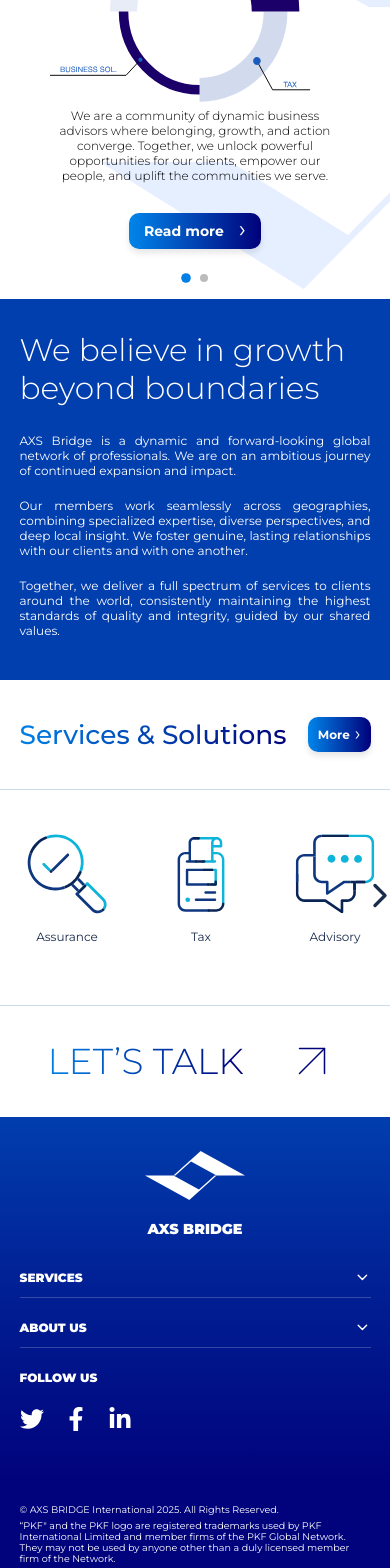
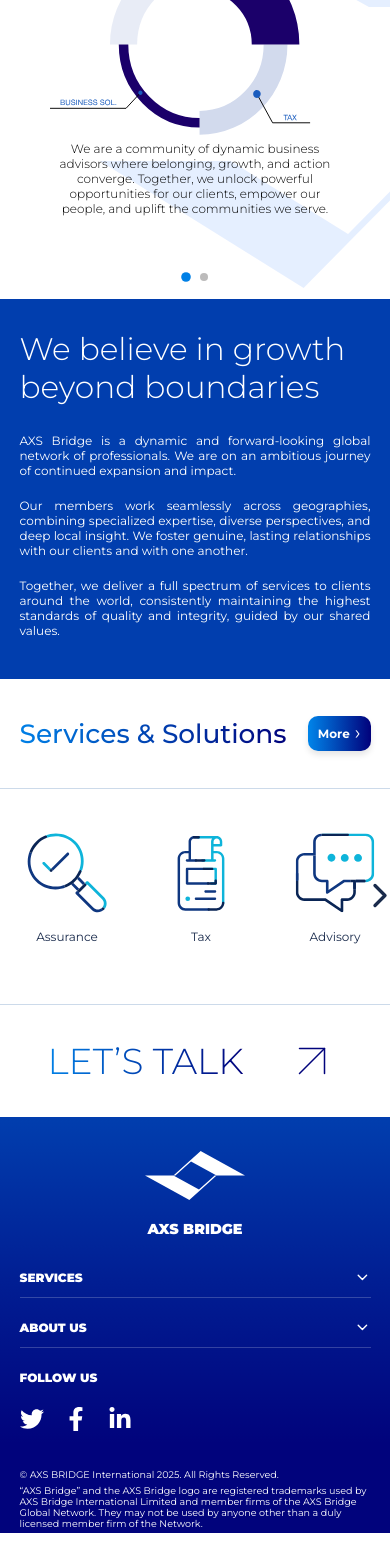
Before and after one commit to Muhammadsuleman31/axs-bridge, a Next.js app: page / in a window 390 px wide. Shown: the part 303-1871 px from the top of the page. After the commit the page ends 1836 px from the top, so only its background shows below. Built offline with nearby package versions, Linux system fonts and the light colour scheme.

Commit message:
contact form and font

```diff
--- a/app/component/Footer.js
+++ b/app/component/Footer.js
@@ -131,7 +131,7 @@ function Footer() {
         </div>
         <div className={styles.copyrights}>
         <div className={styles.copyright1}>© AXS BRIDGE International 2025. All Rights Reserved. </div>
-        <div className={styles.copyright2}>“PKF" and the PKF logo are registered trademarks used by PKF International Limited and member firms of the PKF Global Network. They may not be used by anyone other than a duly licensed member firm of the Network.</div>
+        <div className={styles.copyright2}>“AXS Bridge” and the AXS Bridge logo are registered trademarks used by AXS Bridge International Limited and member firms of the AXS Bridge Global Network. They may not be used by anyone other than a duly licensed member firm of the Network.</div>
 
         </div>
       </section>
--- a/app/component/Footer.module.css
+++ b/app/component/Footer.module.css
@@ -201,6 +201,7 @@
   .copyright1{
     grid-column: span 2;
     text-align: center;
+     align-self: center;
   }
   .copyright2{
     grid-column: span 3;
@@ -227,6 +228,7 @@ font-weight: 900;
    grid-template-columns: 1.5fr 1fr 1fr 1fr;
    text-align: left;
    gap: 40px;
+   margin-top: -1px; /* Pulls the div up to cover any sub-pixel gaps */
   }
   .copyright1{
    grid-column: span 1;
@@ -276,6 +278,7 @@ font-weight: 900;
     display: grid;
     grid-template-columns: 1fr;
     padding: 4vh 5vw;
+    padding-bottom: 0px;
   }
    .sectionheading {
     cursor: pointer;
--- a/app/component/hero/hero.js
+++ b/app/component/hero/hero.js
@@ -147,14 +147,14 @@ export default function hero() {
   </div>
   <p>We are a community of dynamic business advisors where belonging, growth, and action converge. Together, we unlock powerful opportunities for our clients, empower our people, and uplift the communities we serve.</p>
 
-  <div className={styles.cta}>
+  {/* <div className={styles.cta}>
 <a href="/about" className={styles.readmorebutton}>
           Read more
          <span className={styles.arrowicon}>
           &rsaquo;
          </span>
         </a>
-</div>
+</div> */}
   </div>
     <div className={text2Classes}>
     <h1>
@@ -173,14 +173,14 @@ export default function hero() {
     </div>
     <p>From predictive analytics to intelligent automation, AI enables smarter decisions, stronger risk management, and faster growth. We help organizations harness data-driven intelligence to transform financial strategy, operations, and outcomes.</p>
 
-    <div className={styles.cta}>
+    {/* <div className={styles.cta}>
   <a href="#" className={styles.readmorebutton}>
             Read more
            <span className={styles.arrowicon}>
             &rsaquo;
            </span>
           </a>
-  </div>
+  </div> */}
     </div>
   <div className={graphClasses}>
    <Image
```
